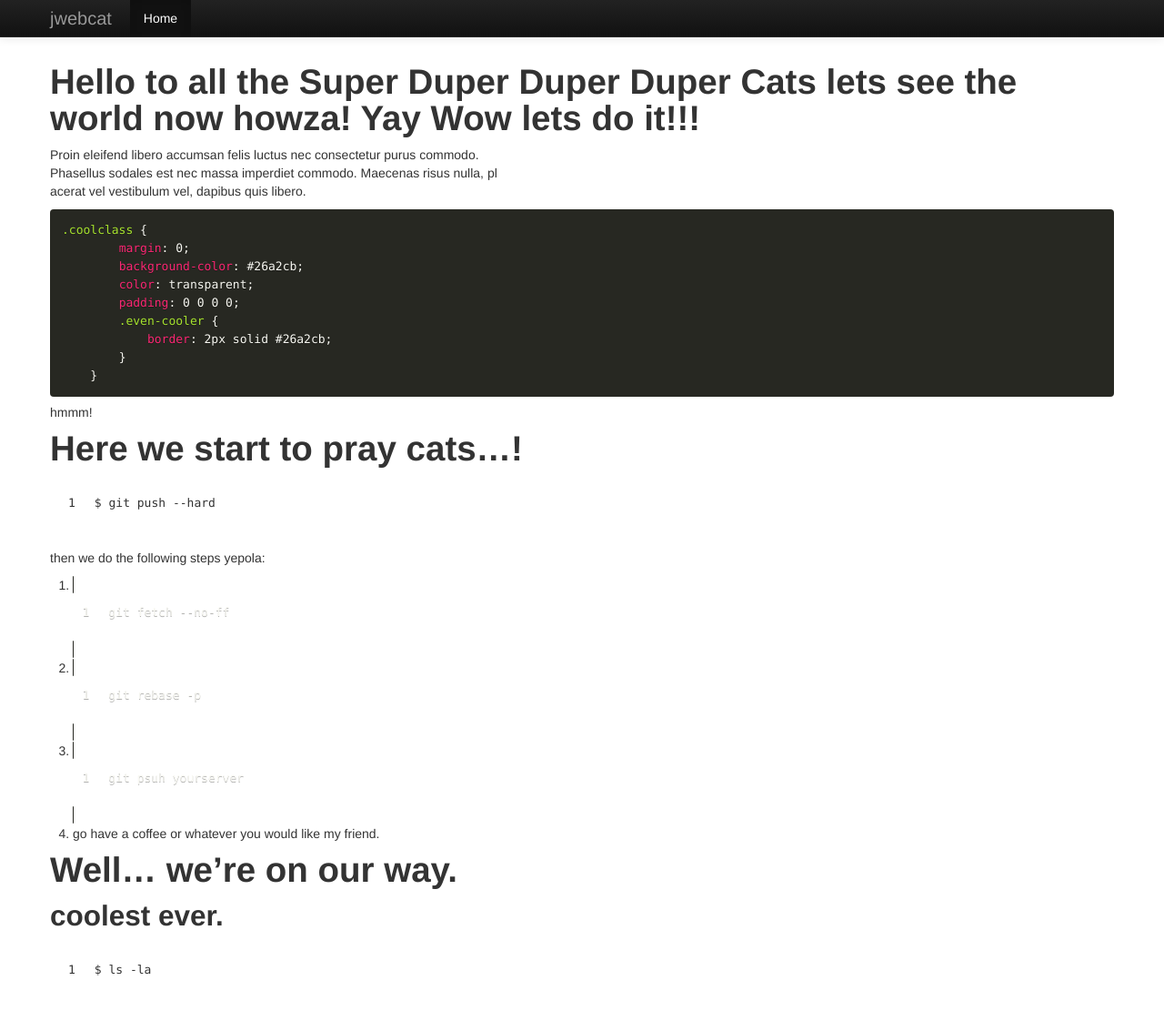
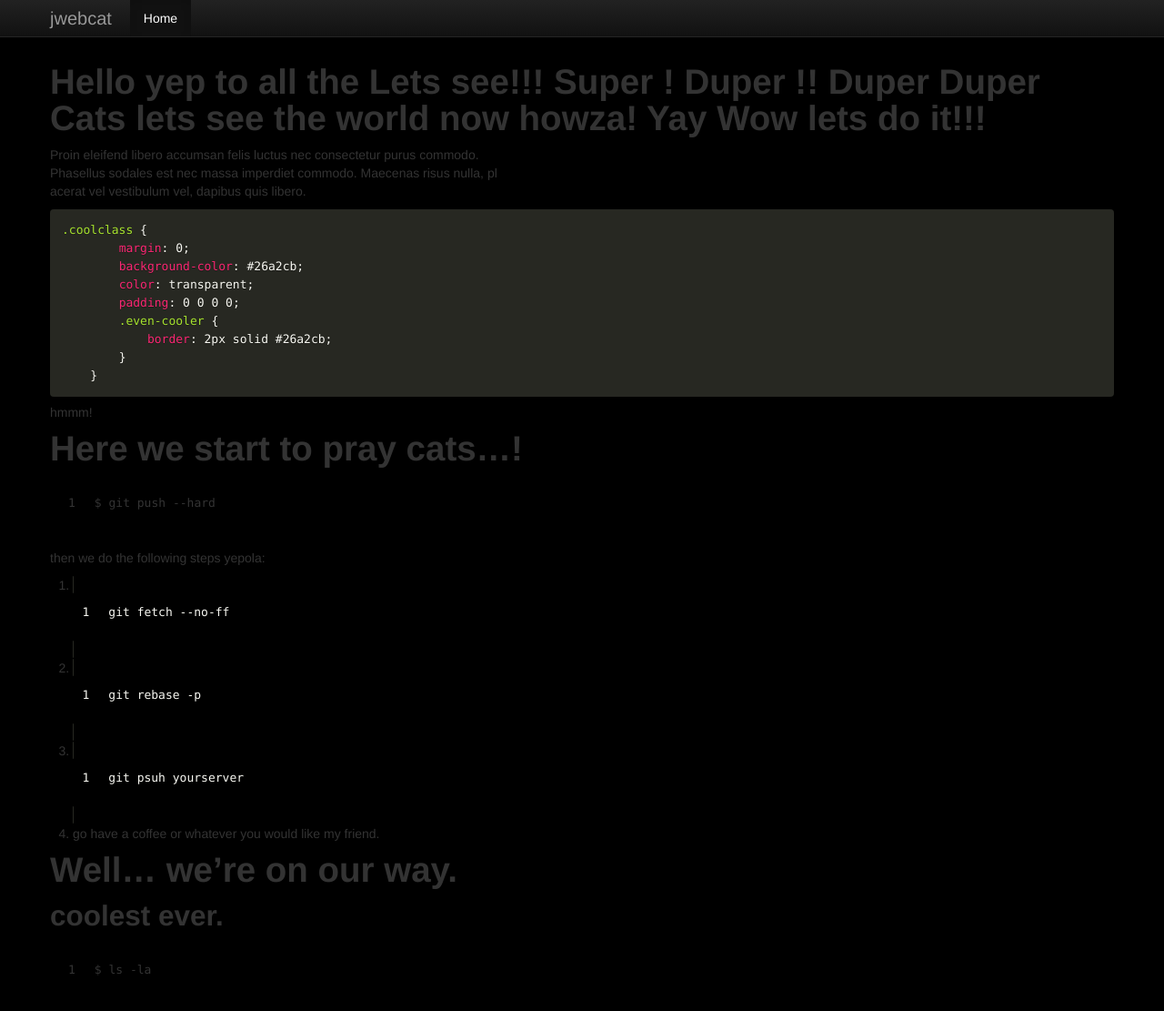
Before and after one commit to jwebcat/octorake-jekyll, a Jekyll site: the page built from index.markdown, in a window 1280 px wide and 1116 px high. Shown: the top 1111 px of the window at 91% size. Built offline with Jekyll 4.4.1, drawn with Linux system fonts in a browser that asks for light colours; nearby versions of some CDN libraries.

```diff
--- a/_config.yml
+++ b/_config.yml
@@ -6,7 +6,7 @@ url: "http://localhost:4000"
 
 paginate: 10
 
-exclude: [assets/sass, mixture.json]
+exclude: [sass, mixture.json]
 
 markdown: kramdown
 permalink: pretty
--- a/assets/sass/styles.scss
+++ b/assets/sass/styles.scss
@@ -59,10 +59,14 @@
 // Code (inline and blocK)
 // --------------------------------------------------
 
+body {
+  background: black !important;
+}
+
 // Inline and block code styles
 .Coderay, code,
 pre {
-  padding: 12em 3px 2px;
+  padding: 2em 3px 2px;
   @include font-family-monospace;
   @include border-radius(13px);
 }
--- a/index.markdown
+++ b/index.markdown
@@ -3,7 +3,7 @@ title: Hello, Catz
 layout: default
 ---
 
-# Hello to all the Super Duper Duper Duper Cats lets see the world now howza! Yay Wow lets do it!!!
+# Hello yep to all the  Lets see!!! Super ! Duper !! Duper Duper Cats lets see the world now howza! Yay Wow lets do it!!!
 
 Proin eleifend libero accumsan felis luctus nec consectetur purus commodo. \
 Phasellus sodales est nec massa imperdiet commodo. Maecenas risus nulla, pl\
--- a/mixture.json
+++ b/mixture.json
@@ -3,7 +3,7 @@
     "lintScripts": false,
     "preprocessorLocations": "assets",
     "preprocessorScriptOutput": "_site/assets/javascripts",
-    "preprocessorStyleOutput": "site_/assets/stylesheets",
+    "preprocessorStyleOutput": "_site/assets/stylesheets",
     "projectName": "jekyll-cat",
     "projectDescription": "a jekyll mixture",
     "publishedId": null,
```
Also changed, not shown: assets/stylesheets/styles.css, assets/stylesheets/styles.min.css, 2 other files.
